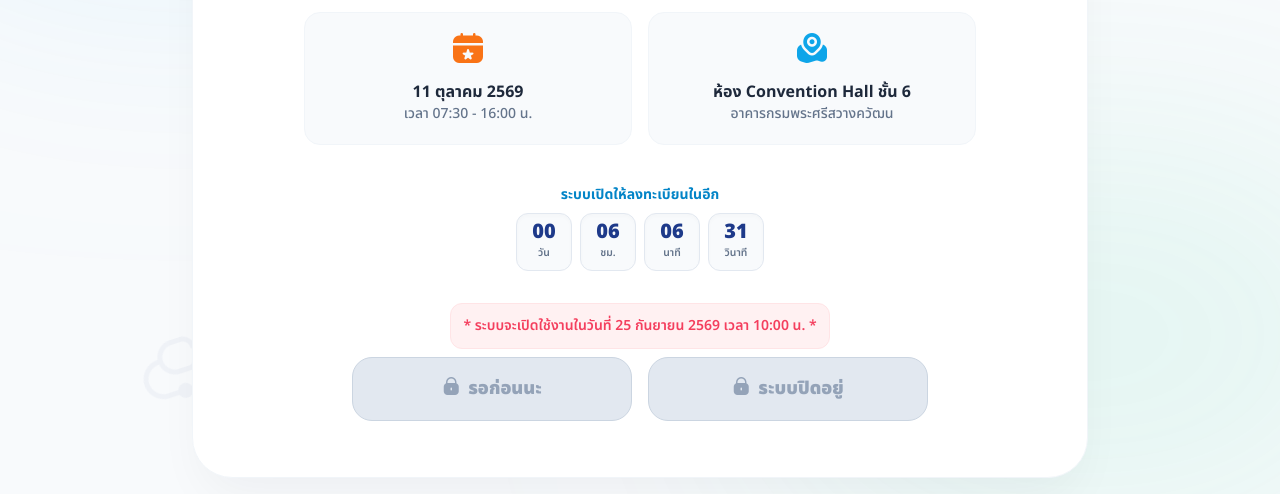
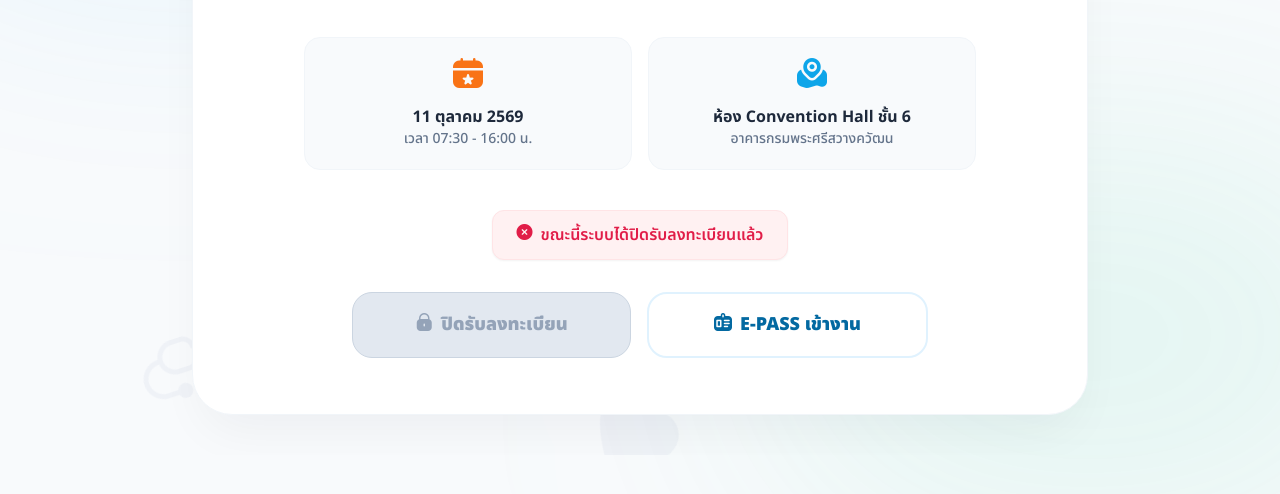
Before and after one commit to educationcra/craopenhouse-d2, a plain HTML site: page index.html in a window 1280 px wide. Shown: the part 345-839 px from the top of the page. After the commit the page ends 800 px from the top, so only its background shows below. Drawn offline with nearby package versions, Linux system fonts and the light colour scheme; some packages are replaced by stand-ins of ours; a script that the page names is missing.

Commit message:
Update index.html

```diff
--- a/index.html
+++ b/index.html
@@ -48,11 +48,6 @@
         .btn-outline:hover { border-color: #0ea5e9; color: #0ea5e9; transform: translateY(-3px); box-shadow: 0 10px 25px -5px rgba(14, 165, 233, 0.15); }
 
         .floating-btn { position: fixed; bottom: 1.5rem; right: 1.5rem; z-index: 50; }
-
-        .countdown-box { display: flex; gap: 0.5rem; justify-content: center; margin-bottom: 1rem; }
-        .time-block { background: #f8fafc; border: 1px solid #e2e8f0; border-radius: 0.75rem; padding: 0.5rem; min-width: 3.5rem; text-align: center; box-shadow: inset 0 2px 4px 0 rgba(0, 0, 0, 0.02); }
-        .time-val { font-size: 1.25rem; font-weight: 900; color: #1e3a8a; line-height: 1; }
-        .time-label { font-size: 0.65rem; color: #64748b; font-weight: 600; margin-top: 0.25rem; text-transform: uppercase; }
     </style>
 </head>
 <body class="bg-slate-50 min-h-screen text-slate-800 flex flex-col justify-center items-center relative p-4">
@@ -95,85 +90,25 @@
                 </div>
             </div>
 
-            <div id="countdown-wrapper" class="max-w-xl mx-auto">
-                <p class="text-sm font-bold text-cra-600 mb-2" id="countdown-title">ระบบเปิดให้ลงทะเบียนในอีก</p>
-                <div class="countdown-box" id="timer">
-                    <div class="time-block"><div class="time-val" id="days">00</div><div class="time-label">วัน</div></div>
-                    <div class="time-block"><div class="time-val" id="hours">00</div><div class="time-label">ชม.</div></div>
-                    <div class="time-block"><div class="time-val" id="mins">00</div><div class="time-label">นาที</div></div>
-                    <div class="time-block"><div class="time-val" id="secs">00</div><div class="time-label">วินาที</div></div>
-                </div>
-                <p id="system-notice" class="text-sm font-semibold text-rose-500 mt-4 mb-2 bg-rose-50 p-3 rounded-xl border border-rose-100 inline-block">
-                    * ระบบจะเปิดใช้งานในวันที่ 25 กันยายน 2569 เวลา 10:00 น. *
+            <div class="max-w-xl mx-auto mb-8">
+                <p class="text-base font-semibold text-rose-600 bg-rose-50 px-6 py-3 rounded-xl border border-rose-100 inline-flex items-center gap-2 shadow-sm">
+                    <i class="fi fi-sr-cross-circle"></i> ขณะนี้ระบบได้ปิดรับลงทะเบียนแล้ว
                 </p>
             </div>
 
             <div class="flex flex-col sm:flex-row gap-4 justify-center max-w-xl mx-auto">
-                <a href="register.html" id="btn-register" class="flex-1 btn-disabled py-4 font-black text-lg flex items-center justify-center gap-2 no-underline pointer-events-none">
-                    <i class="fi fi-sr-lock mt-0.5" id="reg-icon"></i> <span id="reg-text">รอก่อนนะ</span>
+                <!-- ปุ่มลงทะเบียนถูกปิดถาวร (Disabled) -->
+                <a href="#" class="flex-1 btn-disabled py-4 font-black text-lg flex items-center justify-center gap-2 no-underline pointer-events-none">
+                    <i class="fi fi-sr-lock mt-0.5"></i> <span>ปิดรับลงทะเบียน</span>
                 </a>
-                <a href="epass.html" id="btn-epass" class="flex-1 btn-disabled py-4 font-black text-lg flex items-center justify-center gap-2 no-underline pointer-events-none">
-                    <i class="fi fi-sr-lock mt-0.5" id="epass-icon"></i> <span id="epass-text">ระบบปิดอยู่</span>
+
+                <!-- ปุ่ม E-PASS เปิดใช้งานสำหรับคนที่ลงทะเบียนแล้ว -->
+                <a href="epass.html" class="flex-1 btn-outline py-4 font-black text-lg flex items-center justify-center gap-2 no-underline cursor-pointer">
+                    <i class="fi fi-sr-id-badge mt-0.5"></i> <span>E-PASS เข้างาน</span>
                 </a>
             </div>
         </div>
     </div>
 
-    <script>
-        // Set the target date: September 25, 2026 at 10:00:00 (Month is 0-indexed, so 8 = September)
-        const targetDate = new Date(2026, 8, 25, 10, 0, 0).getTime();
-
-        function updateCountdown() {
-            const now = new Date().getTime();
-            const distance = targetDate - now;
-
-            const btnReg = document.getElementById('btn-register');
-            const regIcon = document.getElementById('reg-icon');
-            const regText = document.getElementById('reg-text');
-
-            const btnEpass = document.getElementById('btn-epass');
-            const epassIcon = document.getElementById('epass-icon');
-            const epassText = document.getElementById('epass-text');
-
-            const countdownWrapper = document.getElementById('countdown-wrapper');
-
-            if (distance < 0) {
-                // Time has reached - Open Registration
-                countdownWrapper.style.display = "none"; // Hide countdown
-
-                // Enable buttons
-                btnReg.className = "flex-1 btn-primary py-4 font-black text-lg flex items-center justify-center gap-2 no-underline cursor-pointer";
-                btnReg.style.pointerEvents = "auto";
-                regIcon.className = "fi fi-sr-user-add mt-0.5";
-                regText.innerText = "ลงทะเบียน";
-
-                btnEpass.className = "flex-1 btn-outline py-4 font-black text-lg flex items-center justify-center gap-2 no-underline cursor-pointer";
-                btnEpass.style.pointerEvents = "auto";
-                epassIcon.className = "fi fi-sr-id-badge mt-0.5";
-                epassText.innerText = "E-PASS เข้างาน";
-
-                return; // Stop the function
-            }
-
-            // Calculations for days, hours, minutes and seconds
-            const days = Math.floor(distance / (1000 * 60 * 60 * 24));
-            const hours = Math.floor((distance % (1000 * 60 * 60 * 24)) / (1000 * 60 * 60));
-            const minutes = Math.floor((distance % (1000 * 60 * 60)) / (1000 * 60));
-            const seconds = Math.floor((distance % (1000 * 60)) / 1000);
-
-            // Display the result
-            document.getElementById("days").innerText = days.toString().padStart(2, '0');
-            document.getElementById("hours").innerText = hours.toString().padStart(2, '0');
-            document.getElementById("mins").innerText = minutes.toString().padStart(2, '0');
-            document.getElementById("secs").innerText = seconds.toString().padStart(2, '0');
-        }
-
-        // Run immediately on load
-        updateCountdown();
-
-        // Update every 1 second
-        setInterval(updateCountdown, 1000);
-
-    </script>
 </body>
 </html>
```
